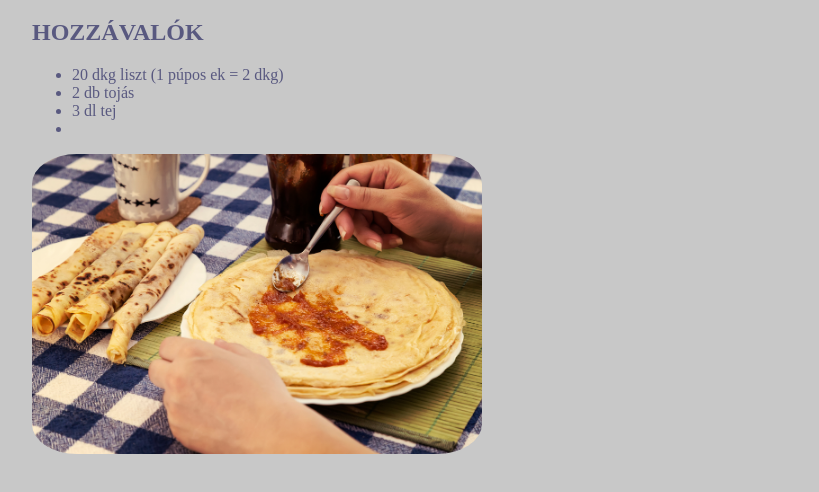
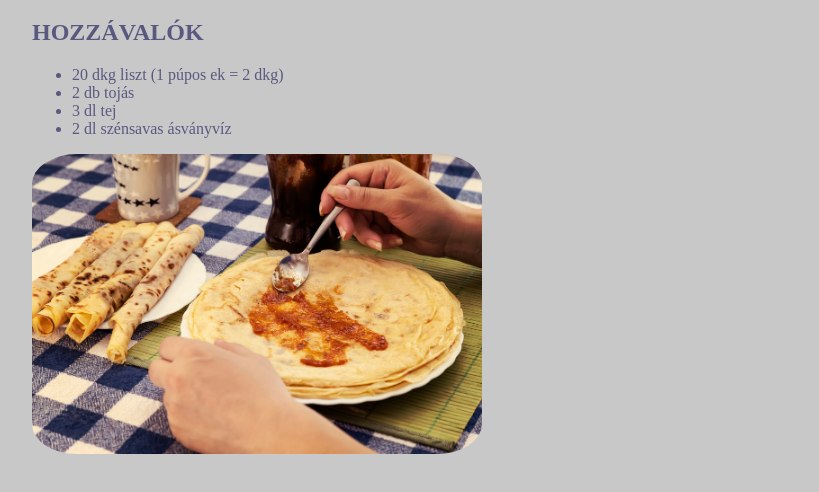
Before and after one commit to Kornel191/Palacsinta_kornel_levente, a plain HTML site: page index.html in a window 1280 px wide. Shown: the part 38-530 px from the top of the page, without its empty margins (108-927 px from the left). Drawn offline with Linux system fonts and the light colour scheme.

Commit message:
halooooooo

```diff
--- a/index.html
+++ b/index.html
@@ -17,7 +17,7 @@
                     <li>20 dkg liszt (1 púpos ek = 2 dkg)</li>
                     <li>2 db tojás</li>
                     <li>3 dl tej</li>
-                    <li></li>
+                    <li>2 dl szénsavas ásványvíz</li>
                 </ul>
             </div>
             <div class="col.lg-5">
```
